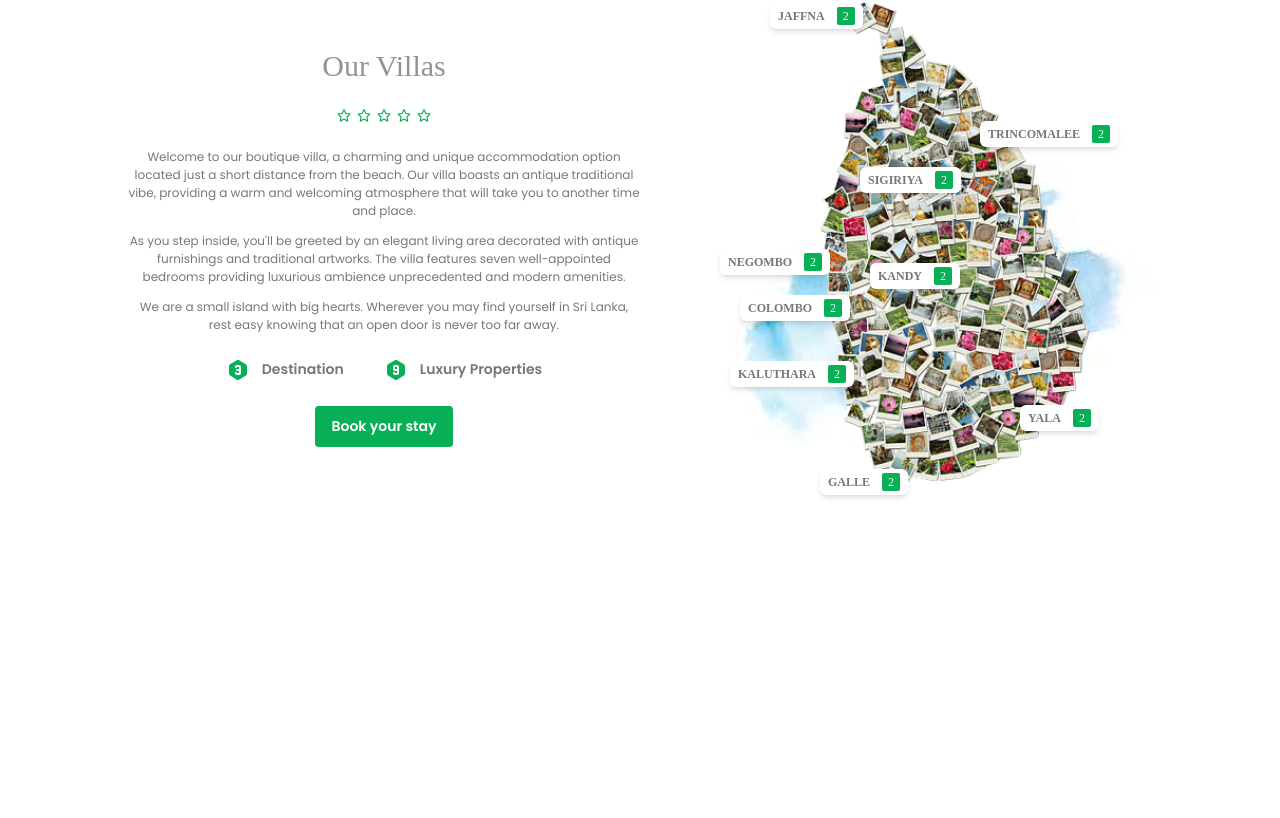
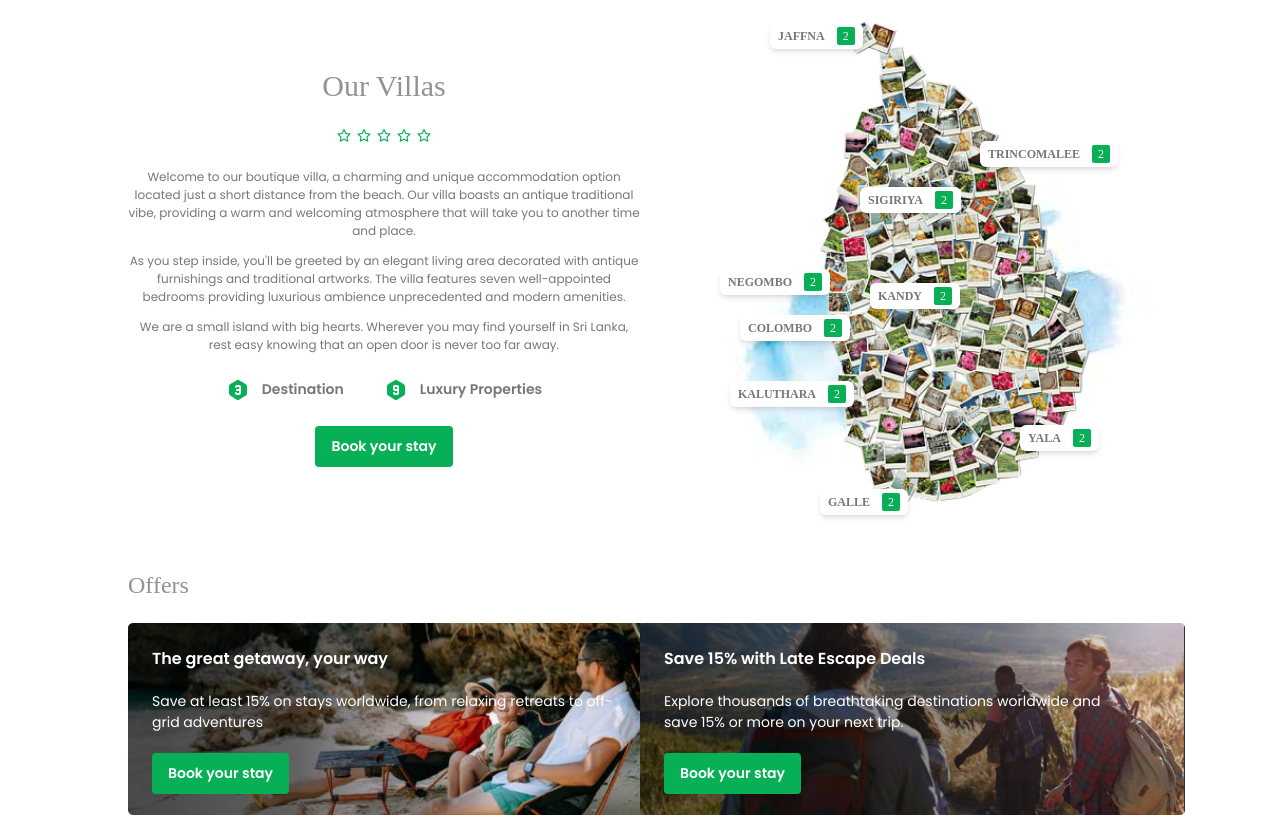
Before and after one commit to dinalnaveen/hotel-management, a Next.js app: page / in a window 1280 px wide. Shown: the part 885-1703 px from the top of the page. Before the commit the page ends 1408 px from the top, so only its background shows below. Built offline with nearby package versions, Linux system fonts and the light colour scheme.

Commit message:
Offers Section

```diff
--- a/app/components/HotelDescription.tsx
+++ b/app/components/HotelDescription.tsx
@@ -8,7 +8,7 @@ import Map from '@/public/Images/Map.png'
 
 export default function HotelDescription() {
   return (
-    <div className='grid grid-cols-2  w-[80%] mx-auto mt-[30px]'>
+    <div className='grid grid-cols-2  w-[80%] mx-auto mt-[40px]'>
         <div className='mt-[70px] '>
             <h2 className={`${styles.title} text-[30px] opacity-80 mb-[20px] text-center font-normal`}>Our Villas</h2>
 
--- /dev/null
+++ b/app/components/Offers.tsx
@@ -0,0 +1,28 @@
+import React from 'react'
+import styles from './offers.module.css'
+import Image from 'next/image'
+import offer1 from '@/public/Images/offer1.png'
+import offer2 from '@/public/Images/offer2.png'
+import OfferDetails from '@/data/OfferDetails'
+
+export default function Offers() {
+  return (
+    <div className='w-[80%] mx-auto mt-[100px] '>
+        <h2 className={`${styles.title} text-[24px] opacity-80 mb-[20px]`}>Offers</h2>
+
+        <div className='grid grid-cols-2'>
+{OfferDetails.map((item,index) =>(
+            <div className=''>
+                <Image src={item.image} alt='offer1' className=' absolute' width={545} height={192} />
+                <div className='relative z-10  p-6 '>
+                <h3 className={`${styles.paragraph} text-[16px]  z-10 font-semibold`}>{item.title}</h3>
+                <p className={`${styles.paragraph} text-[14px]  z-10 font-normal my-5`}>{item.paragraph}</p>
+                <button className={`${styles.customButton}   py-[10px] px-4 rounded text-[14px] `}>Book your stay</button>
+                </div>
+            </div>
+            ))}
+
+        </div>
+    </div>
+  )
+}
--- a/app/components/Recentsearches.tsx
+++ b/app/components/Recentsearches.tsx
@@ -6,7 +6,7 @@ import Recent from '@/data/Recent';
 export default function RecentSearches() {
   return (
     <div className='w-[80%] mx-auto mt-[620px] '>
-      <h2 className={`${styles.title} text-[24px] opacity-80 mb-[10px]`}>Your recent searches</h2>
+      <h2 className={`${styles.title} text-[24px] opacity-80 mb-[20px]`}>Your recent searches</h2>
 
 <div className='grid grid-cols-3'>
     {Recent.map((item,index)=>(
--- /dev/null
+++ b/app/components/offers.module.css
@@ -0,0 +1,22 @@
+@import url('https://fonts.googleapis.com/css2?family=EB+Garamond:wght@400;500;600;700;800&family=Poppins:wght@100;300;400;600&display=swap');
+
+.title{
+    font-family: 'EB+Garamond';
+    color: #545455cb
+}
+
+.paragraph{
+    font-family: 'Poppins';
+    color: white
+}
+
+.customButton {
+    font-family: 'Poppins';
+    background-color: #07AF56;
+    color: white;
+    font-weight: 600;
+  }
+
+  .customButton:hover {
+    background-color: #1E6E44;
+  }
--- a/app/page.tsx
+++ b/app/page.tsx
@@ -2,6 +2,7 @@ import Image from 'next/image'
 import Hero from './components/Hero'
 import Recentsearches from './components/Recentsearches'
 import HotelDescription from './components/HotelDescription'
+import Offers from './components/Offers'
 
 export default function Home() {
   return (
@@ -9,6 +10,7 @@ export default function Home() {
       <Hero/>
       <Recentsearches/>
       <HotelDescription/>
+      <Offers/>
     </div>
   )
 }
--- /dev/null
+++ b/data/OfferDetails.tsx
@@ -0,0 +1,15 @@
+export default[
+    {
+        id:1,
+        title:'The great getaway, your way',
+        image:'/Images/offer1.png',
+        paragraph:'Save at least 15% on stays worldwide, from relaxing retreats to off-grid adventures',
+    },
+    {
+        id:2,
+        title:'Save 15% with Late Escape Deals',
+        image:'/Images/offer2.png',
+        paragraph:'Explore thousands of breathtaking destinations worldwide and save 15% or more on your next trip.',
+    }
+
+]
```
Also changed, not shown: public/Images/offer1.png (added), public/Images/offer2.png (added).
